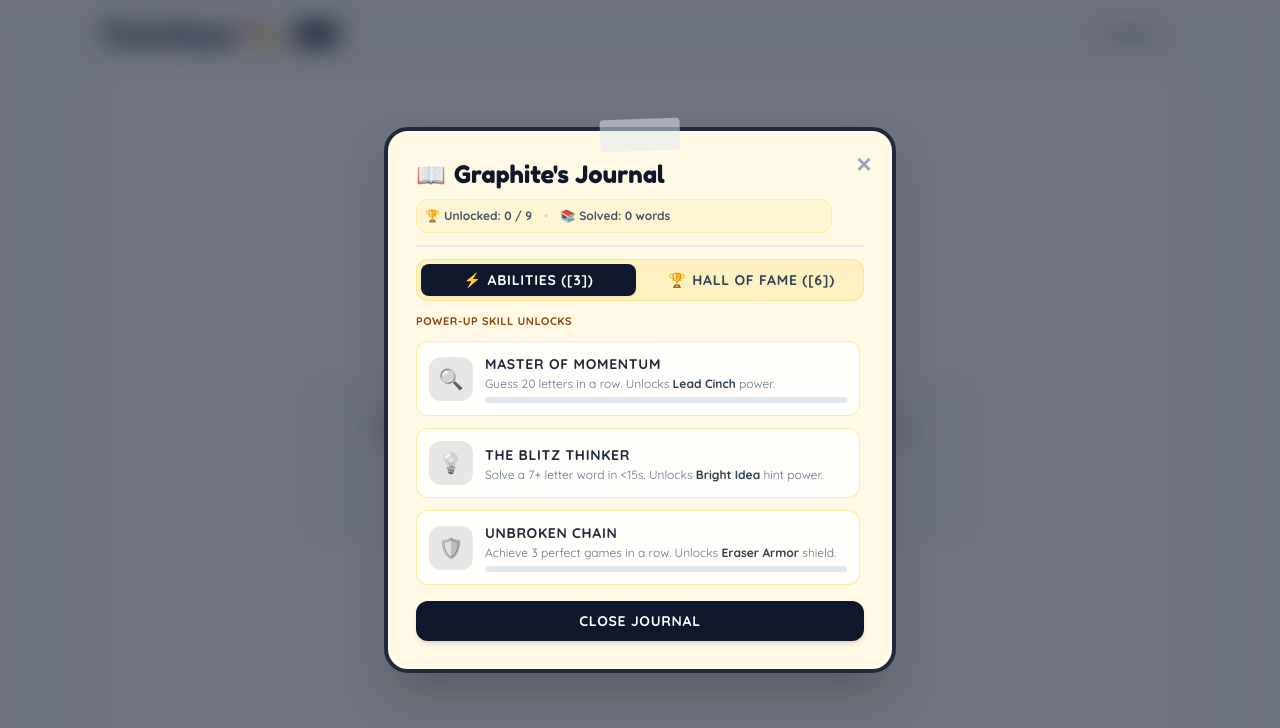
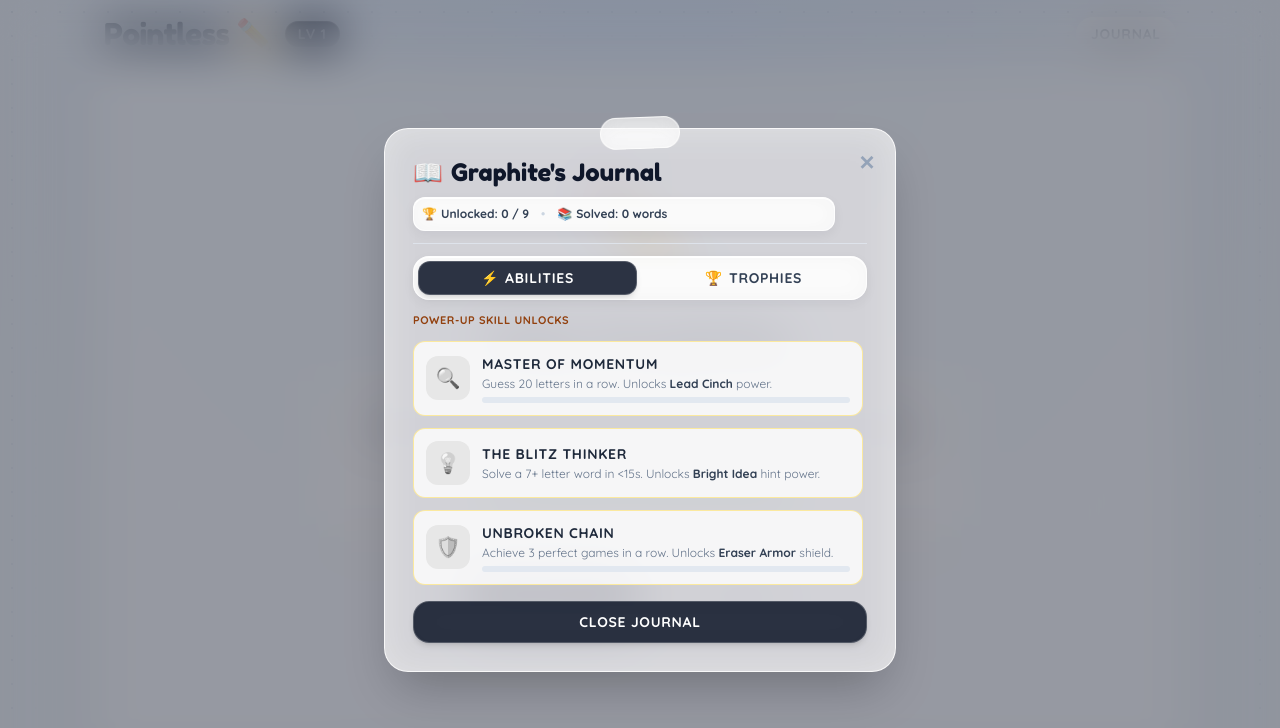
Before and after one commit to workforbreakthroughs/Pointless, a React (Vite) app: page / in a window 1280 px wide. Both pictures are taken after a click on the button "JOURNAL". Shown: the top 728 px of the page. Built offline with nearby package versions, Linux system fonts and the light colour scheme.

Commit message:
style: update UI to glassmorphism aesthetic
Implement a consistent glassmorphism design system across components and update the global background pattern for a more modern, polished look.

```diff
--- a/App.tsx
+++ b/App.tsx
@@ -261,27 +261,27 @@ const App: React.FC = () => {
   const timerPercentage = (game.timeLeft / game.initialTime) * 100;
 
   return (
-    <div className={`min-h-dvh flex flex-col items-center py-2 sm:py-4 px-2 sm:px-4 md:px-6 lg:px-8 max-w-6xl mx-auto transition-all duration-300 ${isShaking ? 'bg-red-100' : 'bg-slate-50'}`}>
+    <div className={`min-h-dvh flex flex-col items-center py-2 sm:py-4 px-2 sm:px-4 md:px-6 lg:px-8 max-w-6xl mx-auto transition-all duration-300 ${isShaking ? 'bg-red-100/50' : ''}`}>
 
       {showToast && (
-        <div className="fixed top-4 left-1/2 -translate-x-1/2 z-[150] bg-slate-900 text-white px-5 py-2.5 rounded-2xl shadow-2xl flex flex-col items-center animate-in slide-in-from-top-full duration-300 border-2 border-yellow-400 max-w-md w-11/12">
-           <span className="font-black text-yellow-400 text-xs tracking-widest uppercase">{showToast.title}</span>
-           <span className="font-bold text-sm text-center">{showToast.msg}</span>
+        <div className="fixed top-4 left-1/2 -translate-x-1/2 z-[150] glass-pill-dark text-white px-5 py-2.5 rounded-2xl flex flex-col items-center animate-in slide-in-from-top-full duration-300 border border-amber-400/50 max-w-md w-11/12 shadow-2xl">
+           <span className="font-black text-amber-400 text-xs tracking-widest uppercase">{showToast.title}</span>
+           <span className="font-bold text-sm text-center text-slate-100">{showToast.msg}</span>
         </div>
       )}
 
       {isQuestModalOpen && (
-        <div className="fixed inset-0 z-[110] flex items-center justify-center p-3 sm:p-4 bg-slate-900/60 backdrop-blur-md animate-in fade-in duration-200">
-          <div className="bg-[#fff9e6] w-full max-w-lg rounded-2xl sm:rounded-3xl shadow-2xl p-4 sm:p-7 border-4 border-slate-800 relative max-h-[92vh] flex flex-col">
-             <div className="absolute -top-3 left-1/2 -translate-x-1/2 w-20 h-8 bg-slate-200/50 -rotate-2 z-10 rounded" />
-             <button onClick={() => setIsQuestModalOpen(false)} className="absolute top-3 right-3 text-slate-400 hover:text-slate-800 transition-colors text-xl font-black p-2">✕</button>
+        <div className="fixed inset-0 z-[110] flex items-center justify-center p-3 sm:p-4 bg-slate-950/40 backdrop-blur-xl animate-in fade-in duration-200">
+          <div className="glass-panel w-full max-w-lg rounded-3xl shadow-2xl p-4 sm:p-7 border border-white/80 relative max-h-[92vh] flex flex-col">
+             <div className="absolute -top-3 left-1/2 -translate-x-1/2 w-20 h-8 bg-white/60 backdrop-blur-md -rotate-2 z-10 rounded-full border border-white/80 shadow-xs" />
+             <button onClick={() => setIsQuestModalOpen(false)} className="absolute top-3 right-3 text-slate-400 hover:text-slate-800 transition-colors text-xl font-black p-2 rounded-full hover:bg-white/50">✕</button>
 
              {/* Header & Stats Banner */}
-             <div className="mb-3 border-b-2 border-slate-200/80 pb-3 pr-8">
+             <div className="mb-3 border-b border-slate-200/80 pb-3 pr-8">
                <h3 className="font-heading text-xl sm:text-2xl text-slate-900 flex items-center gap-2">
                  <span>📖</span> Graphite's Journal
                </h3>
-               <div className="flex items-center gap-3 mt-2 text-xs font-bold text-slate-600 bg-amber-100/60 p-2 rounded-xl border border-amber-200/60">
+               <div className="flex items-center gap-3 mt-2 text-xs font-bold text-slate-700 glass-pill p-2 rounded-xl">
                  <div className="flex items-center gap-1">
                    <span>🏆</span> <span>Unlocked: {Object.values(game.quests).filter(Boolean).length} / {Object.keys(game.quests).length}</span>
                  </div>
@@ -293,26 +293,26 @@ const App: React.FC = () => {
              </div>
 
              {/* Tab Bar */}
-             <div className="flex gap-2 mb-3 bg-amber-200/40 p-1 rounded-xl border border-amber-300/40 shrink-0">
+             <div className="flex gap-2 mb-3 glass-pill p-1 rounded-2xl shrink-0">
                <button
                  onClick={() => setJournalTab('powers')}
-                 className={`flex-1 py-1.5 px-3 rounded-lg text-xs sm:text-sm font-bold uppercase tracking-wider transition-all flex items-center justify-center gap-1.5 ${
+                 className={`flex-1 py-1.5 px-3 rounded-xl text-xs sm:text-sm font-bold uppercase tracking-wider transition-all flex items-center justify-center gap-1.5 ${
                    journalTab === 'powers'
-                     ? 'bg-slate-900 text-white shadow-sm'
-                     : 'text-slate-700 hover:bg-amber-200/60'
+                     ? 'glass-pill-dark text-white shadow-md'
+                     : 'text-slate-700 hover:bg-white/60'
                  }`}
                >
-                 <span>⚡</span> Abilities ([3])
+                 <span>⚡</span> Abilities
                </button>
                <button
                  onClick={() => setJournalTab('trophies')}
                  className={`flex-1 py-1.5 px-3 rounded-lg text-xs sm:text-sm font-bold uppercase tracking-wider transition-all flex items-center justify-center gap-1.5 ${
                    journalTab === 'trophies'
-                     ? 'bg-slate-900 text-white shadow-sm'
-                     : 'text-slate-700 hover:bg-amber-200/60'
+                     ? 'glass-pill-dark text-white shadow-md'
+                     : 'text-slate-700 hover:bg-white/60'
                  }`}
                >
-                 <span>🏆</span> Hall of Fame ([6])
+                 <span>🏆</span> Trophies
                </button>
              </div>
 
@@ -476,7 +476,7 @@ const App: React.FC = () => {
                )}
              </div>
 
-             <button onClick={() => setIsQuestModalOpen(false)} className="w-full mt-4 bg-slate-900 text-white py-2.5 rounded-xl font-bold uppercase tracking-wider hover:bg-black transition-colors text-xs sm:text-sm shrink-0 shadow-md">
+             <button onClick={() => setIsQuestModalOpen(false)} className="w-full mt-4 glass-pill-dark text-white py-2.5 rounded-2xl font-bold uppercase tracking-wider hover:bg-black transition-colors text-xs sm:text-sm shrink-0 shadow-md">
                Close Journal
              </button>
           </div>
@@ -485,38 +485,38 @@ const App: React.FC = () => {
 
       <header className="w-full flex justify-between items-center mb-2 sm:mb-3 px-1 sm:px-2 shrink-0">
         <div className="flex items-center gap-2 sm:gap-3">
-          <h1 className="text-xl sm:text-2xl md:text-3xl font-heading text-slate-800">Pointless ✏️</h1>
+          <h1 className="text-xl sm:text-2xl md:text-3xl font-heading text-slate-800 tracking-tight drop-shadow-xs">Pointless ✏️</h1>
           <div className="flex items-center gap-1.5">
-            <span className="bg-slate-800 text-white text-xs sm:text-sm px-2.5 py-0.5 rounded-full font-bold uppercase">LV {game.level}</span>
-            {game.currentStreak > 0 && <span className="text-orange-500 font-black text-xs sm:text-sm animate-pulse">🔥 {game.currentStreak}</span>}
+            <span className="glass-pill-dark text-white text-xs sm:text-sm px-3 py-0.5 rounded-full font-bold uppercase tracking-wider shadow-sm">LV {game.level}</span>
+            {game.currentStreak > 0 && <span className="text-orange-500 font-black text-xs sm:text-sm animate-pulse glass-pill px-2.5 py-0.5 rounded-full">🔥 {game.currentStreak}</span>}
           </div>
         </div>
         <div className="flex items-center gap-2">
-          <button onClick={() => setIsQuestModalOpen(true)} className="bg-white text-slate-700 px-3.5 py-1.5 rounded-full text-xs sm:text-sm font-bold uppercase border border-slate-200 shadow-xs hover:bg-slate-50 transition-colors">Journal</button>
+          <button onClick={() => setIsQuestModalOpen(true)} className="glass-button text-slate-800 px-3.5 py-1.5 rounded-full text-xs sm:text-sm font-bold uppercase tracking-wider shadow-xs hover:bg-white transition-all">Journal</button>
           {game.status !== 'IDLE' && (
-            <button onClick={() => setGame(prev => ({...prev, status: 'IDLE'}))} className="text-slate-500 hover:text-slate-800 text-xs sm:text-sm font-bold uppercase ml-2">Menu</button>
+            <button onClick={() => setGame(prev => ({...prev, status: 'IDLE'}))} className="glass-pill text-slate-600 hover:text-slate-900 px-3 py-1.5 rounded-full text-xs sm:text-sm font-bold uppercase transition-all">Menu</button>
           )}
         </div>
       </header>
 
-      <main className={`w-full flex-1 bg-white rounded-2xl sm:rounded-3xl shadow-xl p-3 sm:p-5 border border-slate-200 transition-all flex flex-col justify-between overflow-x-hidden ${isShaking ? 'animate-shake' : ''}`}>
+      <main className={`w-full flex-1 glass-panel rounded-3xl p-3 sm:p-5 transition-all flex flex-col justify-between overflow-x-hidden ${isShaking ? 'animate-shake border-red-300 bg-red-50/50' : ''}`}>
         {game.status === 'IDLE' ? (
           <div className="animate-pop text-center w-full max-w-2xl mx-auto flex flex-col items-center justify-center my-auto py-6 px-2 gap-4">
             <div className="text-6xl sm:text-8xl mb-1 animate-bounce" style={{ animationDuration: '3s' }}>✏️</div>
             <h2 className="text-3xl sm:text-5xl font-heading text-slate-900 tracking-tight">Help Graphite.</h2>
-            <div className="bg-slate-50 p-5 sm:p-8 rounded-2xl border border-slate-200 w-full flex flex-col items-center gap-3">
-               <p className="text-slate-600 text-base sm:text-xl leading-relaxed italic">
+            <div className="glass-card p-5 sm:p-8 rounded-2xl w-full flex flex-col items-center gap-3">
+               <p className="text-slate-700 text-base sm:text-xl leading-relaxed italic">
                  "Meet Graphite. He's a humble HB pencil. Solve the dictionary trivia to keep his lead sharp."
                </p>
-               <div className="inline-flex items-center gap-2 bg-emerald-50 text-emerald-800 border border-emerald-200 px-3.5 py-1 rounded-full text-xs font-bold">
+               <div className="inline-flex items-center gap-2 bg-emerald-100/80 text-emerald-900 border border-emerald-200/80 px-3.5 py-1 rounded-full text-xs font-bold shadow-2xs">
                  <span>📚</span> Powered by Princeton WordNet® (73,000+ Words)
                </div>
             </div>
             <div className="flex flex-col sm:flex-row items-center justify-center gap-3.5 w-full mt-2">
-              <button onClick={() => startNewGame()} className="w-full sm:w-auto bg-slate-900 text-white text-base sm:text-xl px-8 py-3.5 rounded-full font-heading shadow-xl btn-press border-b-4 border-black active:border-b-0 hover:bg-slate-800 transition-all">
+              <button onClick={() => startNewGame()} className="w-full sm:w-auto glass-pill-dark text-white text-base sm:text-xl px-8 py-3.5 rounded-full font-heading shadow-xl btn-press hover:bg-slate-800 transition-all">
                  Play Level {game.level}
               </button>
-              <button onClick={() => setIsQuestModalOpen(true)} className="w-full sm:w-auto bg-white text-slate-800 text-sm sm:text-base px-6 py-3.5 rounded-full font-bold border-2 border-slate-200 shadow-xs hover:bg-slate-50 transition-all">
+              <button onClick={() => setIsQuestModalOpen(true)} className="w-full sm:w-auto glass-button text-slate-800 text-sm sm:text-base px-6 py-3.5 rounded-full font-bold shadow-xs hover:bg-white transition-all">
                 🏆 Skill Quests
               </button>
             </div>
@@ -537,32 +537,32 @@ const App: React.FC = () => {
 
             {/* Top Game Space (Clue & Visual) */}
             <div className="grid grid-cols-1 sm:grid-cols-[1fr_160px] md:grid-cols-[1fr_200px] gap-3 items-stretch shrink-0">
-              <div className="bg-slate-50 p-3 sm:p-4 rounded-xl sm:rounded-2xl border border-slate-200 shadow-inner flex flex-col items-center justify-center text-center">
-                <span className="inline-flex items-center gap-1 bg-slate-800 text-white px-3 py-0.5 rounded-full text-[10px] sm:text-xs font-black uppercase tracking-wider mb-1.5">
+              <div className="glass-card p-3 sm:p-4 rounded-2xl flex flex-col items-center justify-center text-center">
+                <span className="inline-flex items-center gap-1 glass-pill-dark text-white px-3 py-0.5 rounded-full text-[10px] sm:text-xs font-black uppercase tracking-wider mb-1.5 shadow-2xs">
                   <span className="text-yellow-400 font-extrabold">{getTierForLevel(game.level).toUpperCase()}</span>
                   <span className="text-slate-500">•</span>
                   <span>{game.category}</span>
                 </span>
-                <h2 className="text-sm sm:text-base md:text-lg font-bold text-slate-700 italic leading-snug px-2">"{game.clue}"</h2>
+                <h2 className="text-sm sm:text-base md:text-lg font-bold text-slate-800 italic leading-snug px-2">"{game.clue}"</h2>
                 {game.powers.extraHintUsed && (
-                  <div className="mt-2 p-2 bg-yellow-100 border border-yellow-300 rounded-lg text-yellow-900 font-bold text-xs sm:text-sm animate-in zoom-in">
+                  <div className="mt-2 p-2 bg-yellow-100/90 border border-yellow-300 rounded-xl text-yellow-950 font-bold text-xs sm:text-sm animate-in zoom-in shadow-2xs">
                     💡 HINT: {game.extraClue}
                   </div>
                 )}
               </div>
 
-              <div className="flex items-center justify-center h-28 sm:h-full min-h-[90px]">
+              <div className="flex items-center justify-center h-28 sm:h-full min-h-[90px] glass-pill rounded-2xl">
                  <PencilVisual mistakes={game.mistakes} maxMistakes={game.maxMistakes} status={game.status} isWrongGuess={lastGuessWasWrong} />
               </div>
             </div>
 
             {/* Bottom Interactive Area */}
-            <div className="flex flex-col gap-3 flex-1 justify-between border-t border-slate-100 pt-3">
+            <div className="flex flex-col gap-3 flex-1 justify-between border-t border-white/60 pt-3">
 
               {/* Timer Bar */}
               <div className="shrink-0">
-                <div className="w-full h-2.5 sm:h-3 bg-slate-100 rounded-full overflow-hidden border border-slate-200">
-                  <div className={`h-full transition-all duration-1000 ${game.timeLeft < 10 ? 'bg-red-500' : 'bg-slate-800'}`} style={{ width: `${timerPercentage}%` }} />
+                <div className="w-full h-2.5 sm:h-3 bg-slate-200/60 rounded-full overflow-hidden border border-white/80 p-0.5 glass-pill">
+                  <div className={`h-full rounded-full transition-all duration-1000 ${game.timeLeft < 10 ? 'bg-red-500' : 'bg-slate-800'}`} style={{ width: `${timerPercentage}%` }} />
                 </div>
               </div>
 
@@ -593,11 +593,11 @@ const App: React.FC = () => {
                     <button
                       onClick={p.a}
                       disabled={!game.quests[p.q as keyof QuestState] || p.used || game.status !== 'PLAYING'}
-                      className={`w-11 h-11 sm:w-13 sm:h-13 md:w-14 md:h-14 rounded-xl sm:rounded-2xl flex items-center justify-center text-lg sm:text-2xl shadow-md transition-all btn-press
-                        ${!game.quests[p.q as keyof QuestState] ? 'bg-slate-100 grayscale opacity-20' :
-                          p.used ? 'bg-slate-100 text-slate-300' :
-                          p.c === 'blue' ? 'bg-blue-500 text-white' :
-                          p.c === 'amber' ? 'bg-amber-400 text-white' : 'bg-pink-500 text-white'}
+                      className={`w-11 h-11 sm:w-13 sm:h-13 md:w-14 md:h-14 rounded-2xl flex items-center justify-center text-lg sm:text-2xl shadow-md transition-all btn-press
+                        ${!game.quests[p.q as keyof QuestState] ? 'bg-slate-200/60 grayscale opacity-30 border border-slate-300/40' :
+                          p.used ? 'bg-slate-200/80 text-slate-400' :
+                          p.c === 'blue' ? 'bg-blue-500 text-white shadow-blue-500/20' :
+                          p.c === 'amber' ? 'bg-amber-400 text-white shadow-amber-400/20' : 'bg-pink-500 text-white shadow-pink-500/20'}
                       `}
                     >{p.i}</button>
                     <span className="text-[10px] sm:text-xs font-bold text-slate-500 uppercase mt-1 tracking-wider">{p.label}</span>
@@ -610,18 +610,18 @@ const App: React.FC = () => {
                 {game.status === 'PLAYING' ? (
                   <Keyboard guessedLetters={game.guessedLetters} removedLetters={game.removedLetters} onGuess={handleGuess} disabled={false} />
                 ) : (
-                  <div className="bg-slate-900 text-white rounded-2xl p-4 sm:p-6 text-center animate-in zoom-in shadow-2xl my-2 max-w-xl mx-auto border-2 border-slate-800">
+                  <div className="glass-panel text-slate-900 rounded-3xl p-5 sm:p-7 text-center animate-in zoom-in shadow-2xl my-2 max-w-xl mx-auto border border-white/90">
                     {game.status === 'WON' ? (
                       <div>
-                        <span className="text-xs sm:text-sm font-black uppercase text-emerald-400 tracking-widest block mb-1">LEVEL {game.level} COMPLETE</span>
-                        <h3 className="text-2xl sm:text-4xl font-heading text-white mb-4">Well Done! 🎉</h3>
-                        <button onClick={() => startNewGame(true)} className="bg-emerald-500 hover:bg-emerald-600 text-white px-8 py-3 rounded-full font-heading text-base sm:text-xl shadow-lg btn-press border-b-4 border-emerald-700">Next Level ({game.level + 1})</button>
+                        <span className="text-xs sm:text-sm font-black uppercase text-emerald-600 tracking-widest block mb-1">LEVEL {game.level} COMPLETE</span>
+                        <h3 className="text-2xl sm:text-4xl font-heading text-slate-900 mb-4">Well Done! 🎉</h3>
+                        <button onClick={() => startNewGame(true)} className="glass-pill-dark text-white px-8 py-3.5 rounded-full font-heading text-base sm:text-xl shadow-xl btn-press">Next Level ({game.level + 1})</button>
                       </div>
                     ) : (
                       <div>
-                        <h3 className="text-2xl sm:text-4xl font-heading text-red-400 mb-2">Snapped! ✏️</h3>
-                        <p className="text-slate-300 mb-4 text-sm sm:text-base font-bold">Answer: <span className="text-yellow-300 font-black uppercase">{game.word}</span></p>
-                        <button onClick={() => startNewGame(false)} className="bg-slate-700 hover:bg-slate-600 text-white px-8 py-3 rounded-full font-heading text-base sm:text-xl shadow-lg btn-press border-b-4 border-slate-800">Retry Level {game.level}</button>
+                        <h3 className="text-2xl sm:text-4xl font-heading text-red-500 mb-2">Snapped! ✏️</h3>
+                        <p className="text-slate-700 mb-4 text-sm sm:text-base font-bold">Answer: <span className="text-amber-600 font-black uppercase">{game.word}</span></p>
+                        <button onClick={() => startNewGame(false)} className="glass-pill-dark text-white px-8 py-3.5 rounded-full font-heading text-base sm:text-xl shadow-xl btn-press">Retry Level {game.level}</button>
                       </div>
                     )}
                   </div>
@@ -630,7 +630,7 @@ const App: React.FC = () => {
             </div>
 
             {/* News Ticker */}
-            <div className="hidden sm:flex shrink-0 w-full bg-slate-900 text-yellow-400 rounded-xl border border-slate-800 shadow-sm relative h-8 items-center overflow-hidden mt-1">
+            <div className="hidden sm:flex shrink-0 w-full glass-pill-dark text-yellow-300 rounded-xl border border-slate-700/60 shadow-xs relative h-8 items-center overflow-hidden mt-1">
               <div className="animate-marquee whitespace-nowrap min-w-full inline-block px-3">
                   <span className="font-bold text-xs uppercase tracking-widest">{NEWS_HEADLINES[newsIndex]}</span>
               </div>
--- a/components/PhraseDisplay.tsx
+++ b/components/PhraseDisplay.tsx
@@ -54,7 +54,7 @@ const WordDisplay: React.FC<WordDisplayProps> = ({ word, guessedLetters, revealA
               ${sizes.box} flex items-center justify-center
               ${sizes.text} font-heading shrink-0 box-border overflow-hidden
               ${sizes.rounded}
-              ${isRevealed && isLetter ? 'text-emerald-800 bg-emerald-50 border-emerald-300 shadow-md' : 'text-transparent bg-white border-slate-200 shadow-sm'}
+              ${isRevealed && isLetter ? 'text-slate-900 glass-card border-white/90 shadow-md' : 'text-transparent glass-card border-white/60 shadow-xs'}
               ${!isLetter ? 'bg-transparent border-transparent text-slate-400' : ''}
               transition-all duration-300 transform hover:scale-105 relative select-none
             `}
--- a/index.html
+++ b/index.html
@@ -10,14 +10,73 @@
     <style>
         body {
             font-family: 'Quicksand', sans-serif;
-            background-color: #f8fafc;
-            background-image: radial-gradient(#e2e8f0 1px, transparent 1px);
-            background-size: 24px 24px;
+            background-color: #f1f5f9;
+            background-image:
+                radial-gradient(rgba(148, 163, 184, 0.25) 1.5px, transparent 1.5px),
+                radial-gradient(circle at 50% 0%, rgba(219, 234, 254, 0.6) 0%, rgba(241, 245, 249, 0) 70%);
+            background-size: 24px 24px, 100% 100%;
             touch-action: manipulation;
             -webkit-tap-highlight-color: transparent;
         }
         .font-heading {
             font-family: 'Fredoka One', cursive;
+        }
+
+        /* iOS Liquid Glass UI Styles */
+        .glass-panel {
+            background: rgba(255, 255, 255, 0.72);
+            backdrop-filter: blur(20px) saturate(180%);
+            -webkit-backdrop-filter: blur(20px) saturate(180%);
+            border: 1px solid rgba(255, 255, 255, 0.8);
+            box-shadow:
+                0 20px 40px -15px rgba(15, 23, 42, 0.08),
+                0 0 0 1px rgba(255, 255, 255, 0.5),
+                inset 0 1.5px 2px 0 rgba(255, 255, 255, 0.95);
+        }
+
+        .glass-card {
+            background: rgba(255, 255, 255, 0.82);
+            backdrop-filter: blur(16px) saturate(190%);
+            -webkit-backdrop-filter: blur(16px) saturate(190%);
+            border: 1px solid rgba(255, 255, 255, 0.85);
+            box-shadow:
+                0 10px 30px -5px rgba(0, 0, 0, 0.04),
+                inset 0 1px 1px 0 rgba(255, 255, 255, 0.9);
+        }
+
+        .glass-pill {
+            background: rgba(255, 255, 255, 0.75);
+            backdrop-filter: blur(12px) saturate(180%);
+            -webkit-backdrop-filter: blur(12px) saturate(180%);
+            border: 1px solid rgba(255, 255, 255, 0.85);
+            box-shadow:
+                0 4px 12px rgba(15, 23, 42, 0.05),
+                inset 0 1px 0.5px rgba(255, 255, 255, 0.95);
+        }
+
+        .glass-pill-dark {
+            background: rgba(15, 23, 42, 0.88);
+            backdrop-filter: blur(16px) saturate(180%);
+            -webkit-backdrop-filter: blur(16px) saturate(180%);
+            border: 1px solid rgba(255, 255, 255, 0.2);
+            box-shadow:
+                0 8px 24px rgba(15, 23, 42, 0.2),
+                inset 0 1px 1px rgba(255, 255, 255, 0.3);
+        }
+
+        .glass-button {
+            background: linear-gradient(180deg, rgba(255, 255, 255, 0.95) 0%, rgba(248, 250, 252, 0.85) 100%);
+            backdrop-filter: blur(12px);
+            -webkit-backdrop-filter: blur(12px);
+            border: 1px solid rgba(255, 255, 255, 0.9);
+            box-shadow:
+                0 4px 14px rgba(15, 23, 42, 0.06),
+                inset 0 1.5px 1px rgba(255, 255, 255, 1);
+            transition: all 0.2s cubic-bezier(0.16, 1, 0.3, 1);
+        }
+        .glass-button:active {
+            transform: scale(0.96);
+            box-shadow: inset 0 2px 4px rgba(0, 0, 0, 0.06);
         }
 
         /* Animation Juice */
```
Also changed, not shown: components/Keyboard.tsx (+4 -4 lines).
